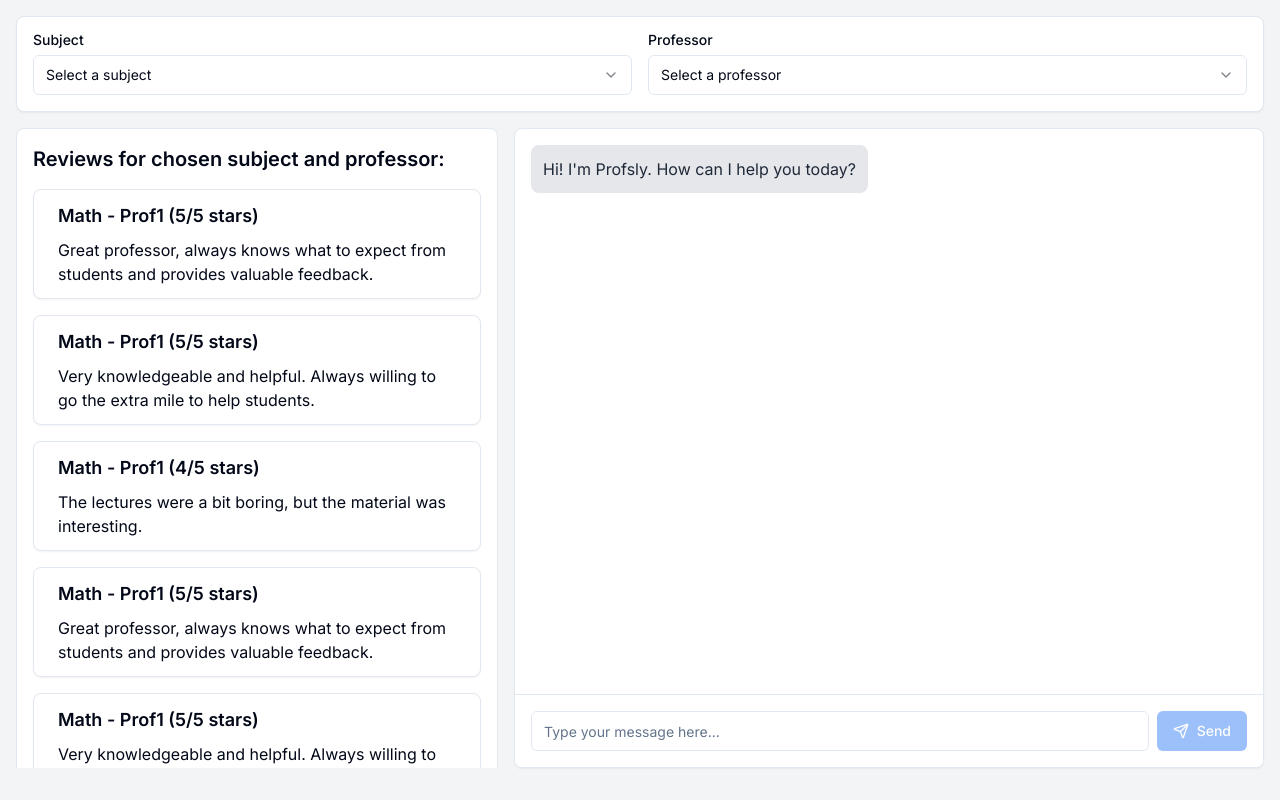
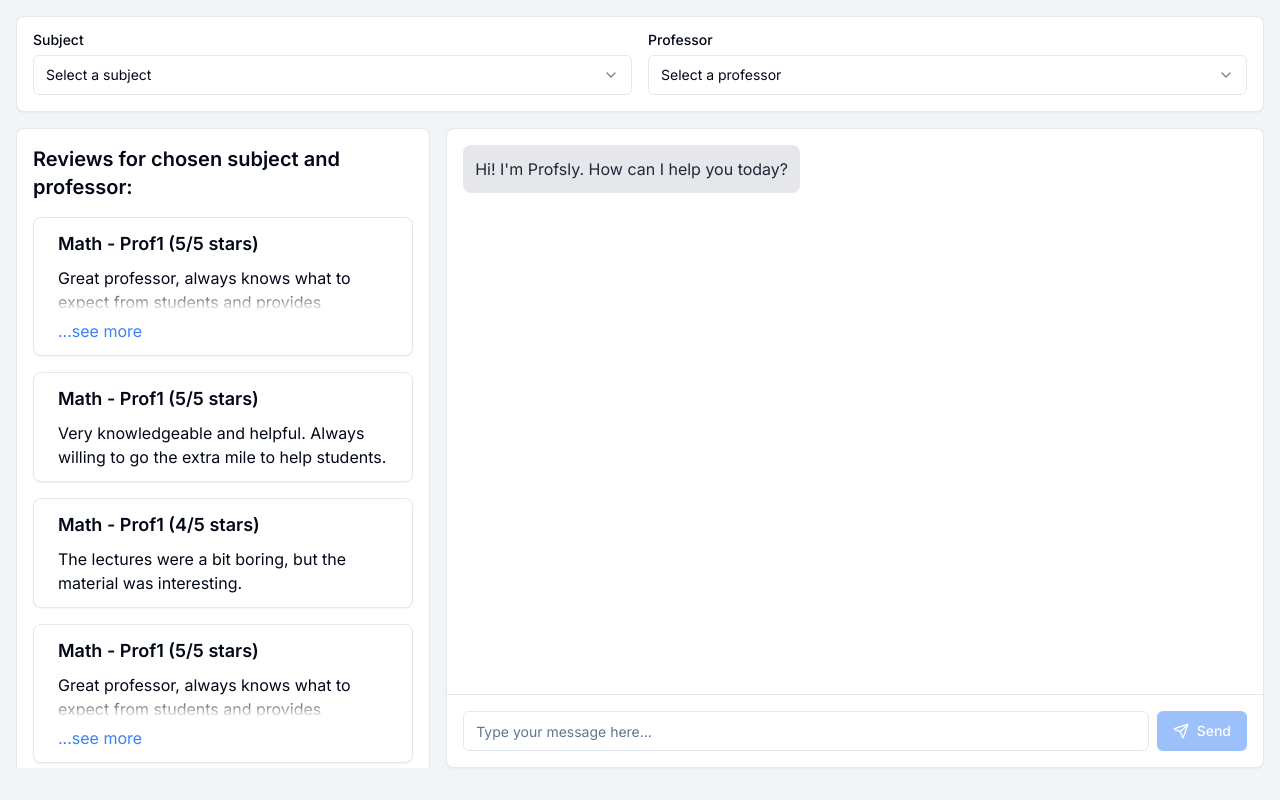
Before and after one commit to nhajela1/terpgpt, a Next.js app: page /chat in a window 1280 px wide. Built offline with nearby package versions, Linux system fonts and the light colour scheme.

Commit message:
Added expanding and collapsing of reviews

```diff
--- a/python-backend/reviews.json
+++ b/python-backend/reviews.json
@@ -2,7 +2,7 @@
     "reviews": [
       {
         "professor": "Prof1",
-        "review": "Great professor, always knows what to expect from students and provides valuable feedback.",
+        "review": "Great professor, always knows what to expect from students and provides valuable feedback. This is a longer review in order to test whether the expand/collapse functionality works as expected.",
         "subject": "Math",
         "stars": 5
       },
--- a/src/app/chat/page.tsx
+++ b/src/app/chat/page.tsx
@@ -84,6 +84,7 @@
       {/* Review cards and chat sections */}
       <div className="h-full flex" id="review-chat-section" style={{ maxHeight: "calc(80vh)" }}>
         {/* Review Cards section */}
+        <div className="w-1/2 h-full overflow-y-auto">
           <ScrollArea>
             <ReviewCards
               review={reviews.reviews[0]}
@@ -92,6 +93,7 @@
               selectedProfessor={selectedProfessor}
             ></ReviewCards>
           </ScrollArea>
+        </div>
 
         {/* Chat section */}
         <Chat></Chat>
--- a/src/components/chat-page/review-cards.tsx
+++ b/src/components/chat-page/review-cards.tsx
@@ -1,6 +1,6 @@
 "use client";
 
-import React, { useEffect } from "react";
+import React, { useEffect, useState, useRef } from "react";
 import ReactMarkdown from "react-markdown";
 import { Card, CardContent } from "@/components/ui/card";
 import { ScrollArea } from "@radix-ui/react-scroll-area";
@@ -27,13 +27,28 @@
   selectedSubject,
   selectedProfessor,
 }) => {
+  const [expandedIndex, setExpandedIndex] = useState<number | null>(null);
+  const [shouldShowExpand, setShouldShowExpand] = useState<boolean[]>([]);
+
+  const reviewRefs = useRef<(HTMLDivElement | null)[]>([]);
+
+  const toggleExpand = (index: number) => {
+    setExpandedIndex(expandedIndex === index ? null : index);
+  };
+
   useEffect(() => {
-    const subjects = Array.from(
-      new Set(reviews.reviews.map((review) => review.subject))
-    );
-    const professors = Array.from(
-      new Set(reviews.reviews.map((review) => review.professor))
-    );
+    const newShouldShowExpand = reviews.reviews.map((_, index) => {
+      const element = reviewRefs.current[index];
+      if (element) {
+        const lineHeight = parseFloat(
+          getComputedStyle(element).lineHeight || "1.2"
+        );
+        const lines = element.scrollHeight / lineHeight;
+        return lines > 2;
+      }
+      return false;
+    });
+    setShouldShowExpand(newShouldShowExpand);
   }, [reviews, selectedSubject, selectedProfessor]);
 
   return (
@@ -58,7 +73,30 @@
                       {review.subject} - {review.professor} ({review.stars}/5
                       stars)
                     </h3>
-                    <ReactMarkdown>{review.review}</ReactMarkdown>
+                    <div
+                      ref={(el) => {
+                        reviewRefs.current[index] = el;
+                      }}
+                      className={`relative ${
+                        expandedIndex === index || !shouldShowExpand[index]
+                          ? ""
+                          : "max-h-[2.8em] overflow-hidden"
+                      }`}
+                    >
+                      <ReactMarkdown>{review.review}</ReactMarkdown>
+                      {expandedIndex !== index && shouldShowExpand[index] && (
+                        <div className="absolute bottom-0 left-0 w-full bg-gradient-to-t from-white to-transparent h-[1.5em]" />
+                      )}
+                    </div>
+                    {/* If shouldShowExpand[index] is true, the "&&" operator will render the button. */}
+                    {shouldShowExpand[index] && (
+                      <button
+                        onClick={() => toggleExpand(index)}
+                        className="text-blue-500 mt-2"
+                      >
+                        {expandedIndex === index ? "See less" : "...see more"}
+                      </button>
+                    )}
                   </CardContent>
                 </Card>
               </ScrollArea>
```
Lines whose indentation alone changed are shown as unchanged.
